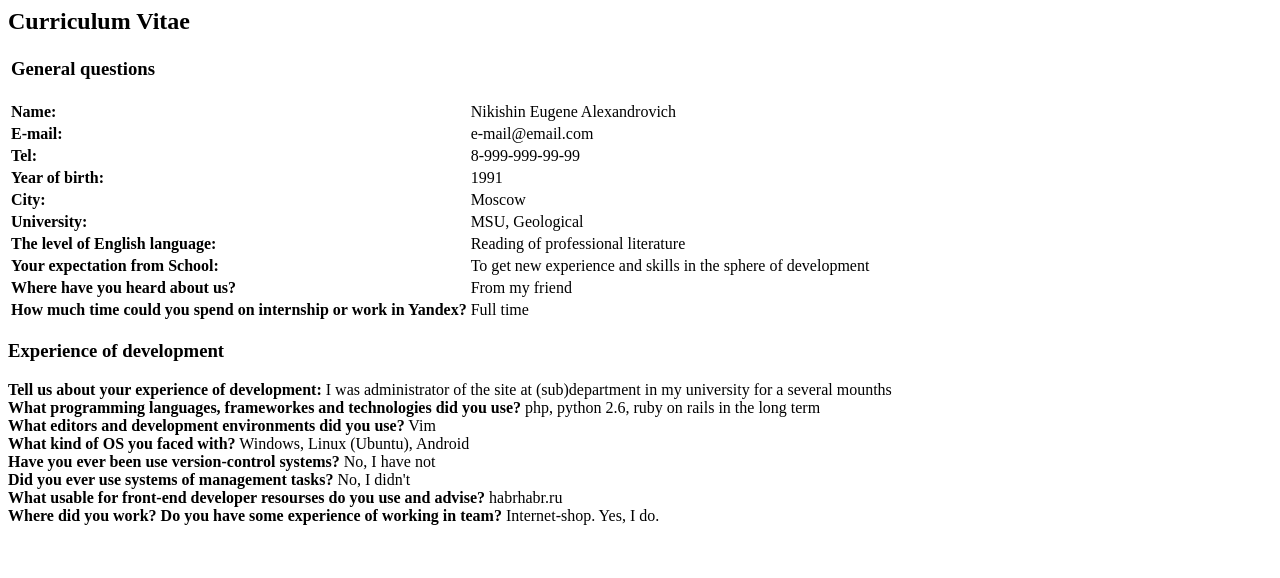
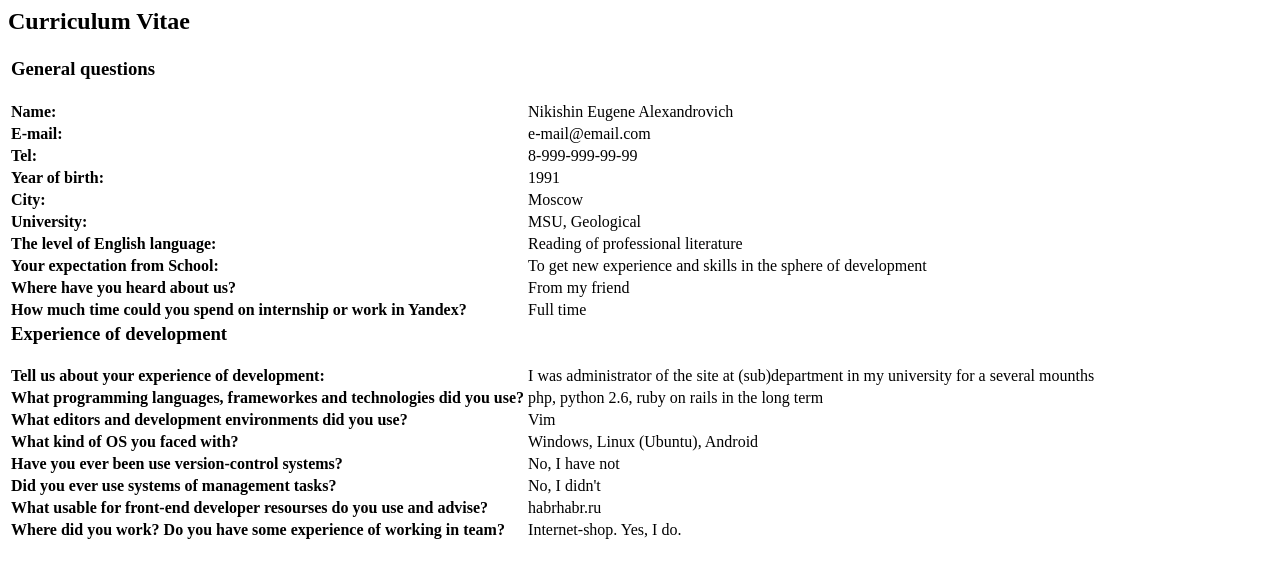
Before and after one commit to Nickopolidis/nickopolidis.github.com, a plain HTML site: page index.html in a window 1280 px wide. Drawn offline with Linux system fonts and the light colour scheme.

Commit message:
Update index.html

```diff
--- a/index.html
+++ b/index.html
@@ -6,24 +6,24 @@
  <body>
   <table>
   <tr><td><b><h3>General questions</h3></b></caption></td> <td></td></tr>
-  <tr><td><b>Name:</b></td> <td>Nikishin Eugene Alexandrovich<br></td></tr>
-  <tr><td><b>E-mail:</b></td> <td>e-mail@email.com<br></td></tr>
-  <tr><td><b>Tel:</b></td> <td>8-999-999-99-99<br></td></tr>
-  <tr><td><b>Year of birth:</b></td> <td>1991<br></td></tr>
-  <tr><td><b>City:</b></td> <td>Moscow<br></td></tr>
-  <tr><td><b>University:</b></td> <td>MSU, Geological<br></td></tr>
-  <tr><td><b>The level of English language:</b></td> <td>Reading of professional literature<br></td></tr>
-  <tr><td><b>Your expectation from School:</b></td> <td>To get new experience and skills in the sphere of development<br></td></tr>
-  <tr><td><b>Where have you heard about us?</b></td> <td>From my friend<br></td></tr>
-  <tr><td><b>How much time could you spend on internship or work in Yandex?</b></td> <td>Full time</td></tr></table>
-  <tr><td><b><h3>Experience of development</h3></b>
-  <b>Tell us about your experience of development:</b> I was administrator of the site at (sub)department in my university for a several mounths<br>
-  <b>What programming languages, frameworkes and technologies did you use?</b> php, python 2.6, ruby on rails in the long term<br>
-  <b>What editors and development environments did you use?</b> Vim<br>
-  <b>What kind of OS you faced with?</b> Windows, Linux (Ubuntu), Android<br>
-  <b>Have you ever been use version-control systems?</b> No, I have not<br>
-  <b>Did you ever use systems of management tasks?</b> No, I didn't<br>
-  <b>What usable for front-end developer resourses do you use and advise?</b> habrhabr.ru<br>
-  <b>Where did you work? Do you have some experience of working in team?</b> Internet-shop. Yes, I do.
+  <tr><td><b>Name:</b></td> <td> Nikishin Eugene Alexandrovich</td></tr>
+  <tr><td><b>E-mail:</b></td> <td> e-mail@email.com</td></tr>
+  <tr><td><b>Tel:</b></td> <td> 8-999-999-99-99</td></tr>
+  <tr><td><b>Year of birth:</b></td> <td> 1991</td></tr>
+  <tr><td><b>City:</b></td> <td> Moscow</td></tr>
+  <tr><td><b>University:</b></td> <td> MSU, Geological</td></tr>
+  <tr><td><b>The level of English language:</b></td> <td> Reading of professional literature</td></tr>
+  <tr><td><b>Your expectation from School:</b></td> <td> To get new experience and skills in the sphere of development</td></tr>
+  <tr><td><b>Where have you heard about us?</b></td> <td> From my friend</td></tr>
+  <tr><td><b>How much time could you spend on internship or work in Yandex?</b></td> <td> Full time</td></tr>
+  <tr><td><b><h3>Experience of development</h3></b></td> <td></td></tr>
+  <tr><td><b>Tell us about your experience of development:</b></td> <td> I was administrator of the site at (sub)department in my university for a several mounths</td></tr>
+  <tr><td><b>What programming languages, frameworkes and technologies did you use?</b></td> <td> php, python 2.6, ruby on rails in the long term</td></tr>
+  <tr><td><b>What editors and development environments did you use?</b></td> <td> Vim</td></tr>
+  <tr><td><b>What kind of OS you faced with?</b></td> <td> Windows, Linux (Ubuntu), Android</td></tr>
+  <tr><td><b>Have you ever been use version-control systems?</b></td> <td> No, I have not</td></tr>
+  <tr><td><b>Did you ever use systems of management tasks?</b></td> <td> No, I didn't</td></tr>
+  <tr><td><b>What usable for front-end developer resourses do you use and advise?</b></td> <td> habrhabr.ru</td></tr>
+  <tr><td><b>Where did you work? Do you have some experience of working in team?</b></td> <td> Internet-shop. Yes, I do.</td></tr></table>
  </body>
 </html>
```
